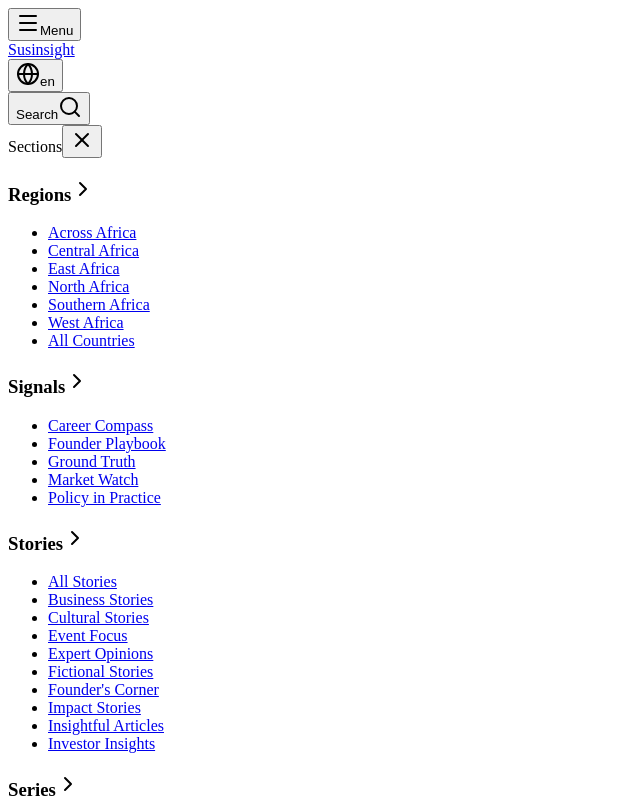
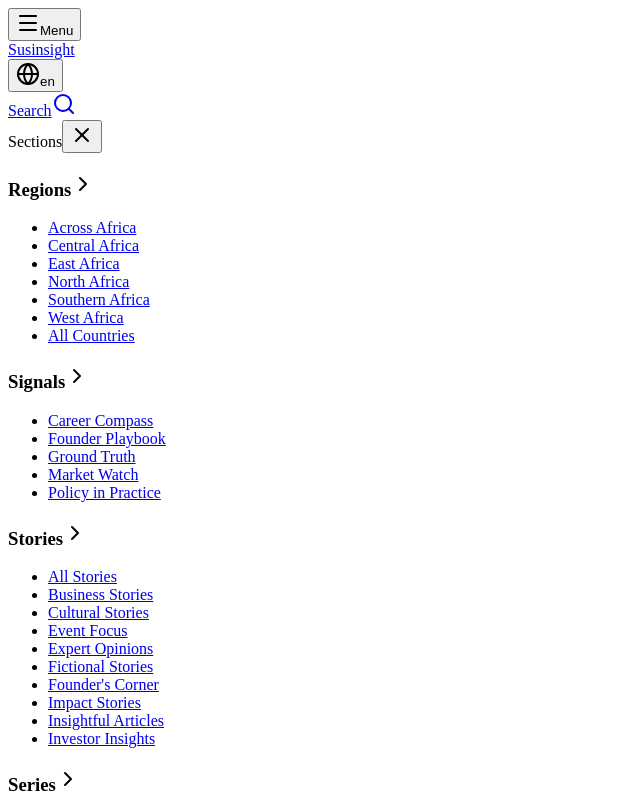
Before and after one commit to tomiabe/Susinsight, a Next.js app: page /search in a window 1280 px wide. Shown: the top 800 px of the page, without its empty margins (0-640 px from the left). Built offline with nearby package versions, Linux system fonts and the light colour scheme; some icons are missing.

Commit message:
Link header search control to search page

```diff
--- a/src/ai/components/LayoutComponents.tsx
+++ b/src/ai/components/LayoutComponents.tsx
@@ -194,10 +194,10 @@
                 )}
               </div>
               <div className="h-6 w-px bg-stone-200 hidden md:block"></div>
-              <button className="flex items-center gap-2 text-stone-500 hover:text-brand-primary transition-colors">
+              <a href="/search" className="flex items-center gap-2 text-stone-500 hover:text-brand-primary transition-colors">
                  <span className="hidden md:inline font-heading font-bold text-xs uppercase tracking-widest">Search</span>
                  <Search className="w-5 h-5" />
-              </button>
+              </a>
             </div>
           </div>
         </div>
```
